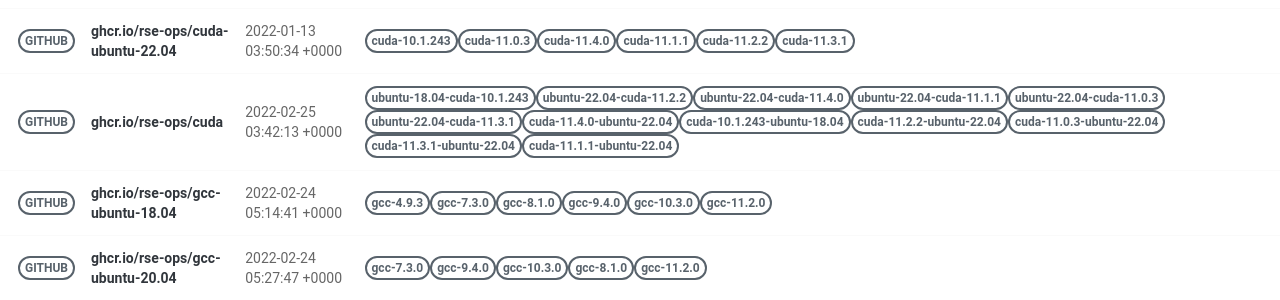
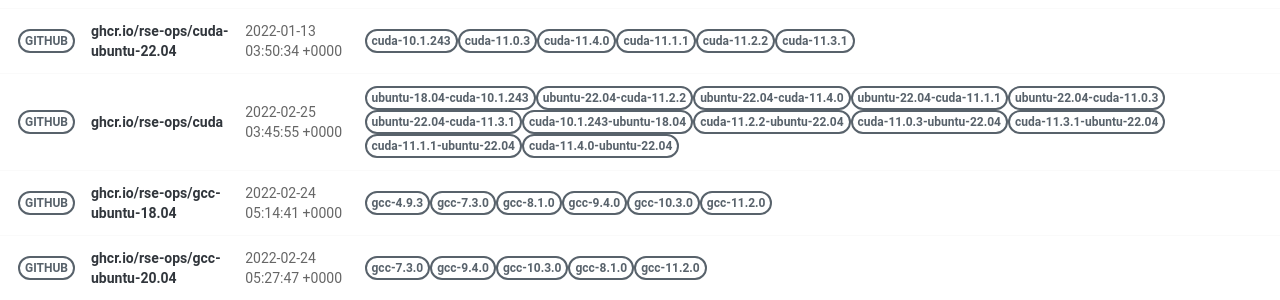
Before and after one commit to rse-ops/docker-images, a Jekyll site: the page built from pages/index.md, in a window 1280 px wide. Shown: the part 421-721 px from the top of the page. Built offline with Jekyll 4.4.1, drawn with Linux system fonts in a browser that asks for light colours; nearby versions of some CDN libraries.

Commit message:
Automated push to update library 2022-02-25

```diff
--- a/_library/ghcr.io-rse-ops-cuda.md
+++ b/_library/ghcr.io-rse-ops-cuda.md
@@ -1,7 +1,7 @@
 ---
 layout: container
 name: ghcr.io/rse-ops/cuda
-updated_at: 2022-02-25 03:42:13.034785
+updated_at: 2022-02-25 03:45:55.133287
 
 
 container_url: https://github.com/orgs/rse-ops/packages/container/package/cuda
```
Also changed, not shown: other parts of _library/ghcr.io-rse-ops-cuda.md (+3 -3 lines).
